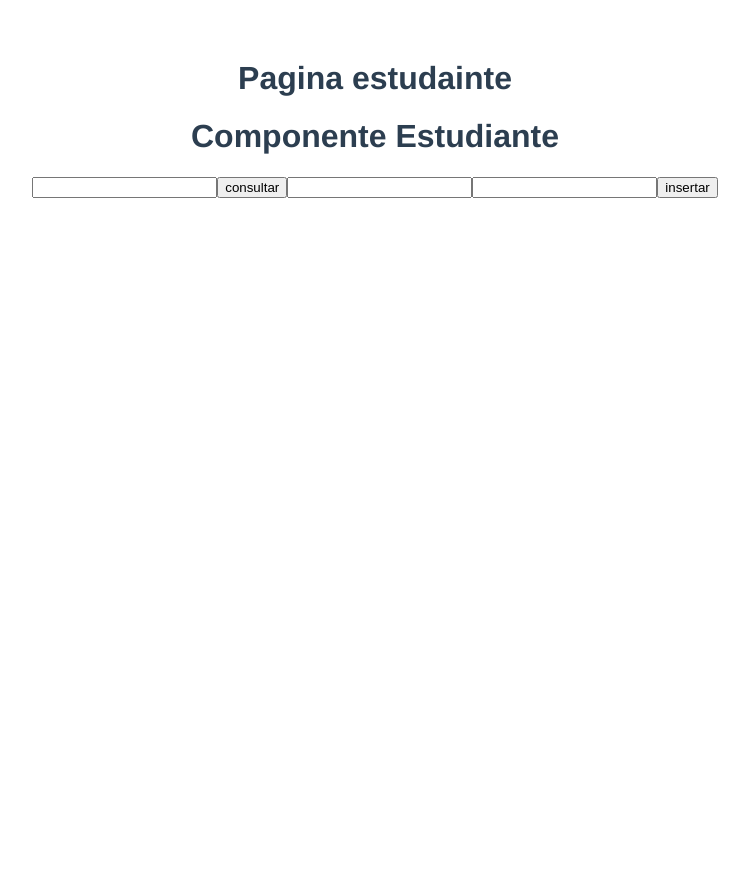
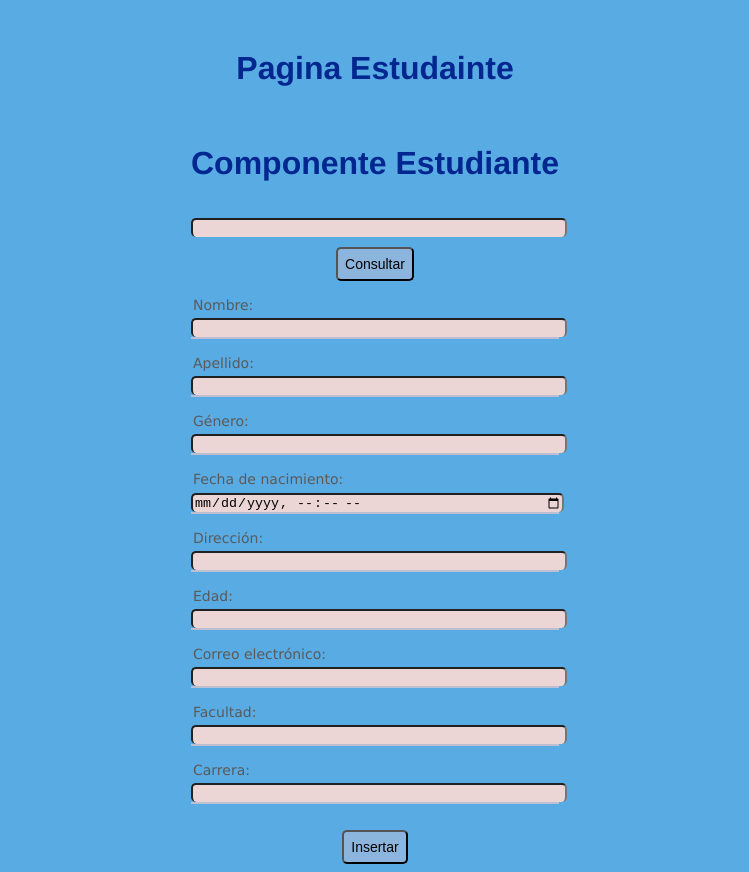
Before and after one commit to KevinDaniel97/pw_vue_u3_p5_kt, a Vue app: page / in a window 1280 px wide. Shown: the whole page, without its empty margins (265-1014 px from the left). Before the commit the page ends 800 px from the top, so only its background shows below. Built offline with nearby package versions, Linux system fonts and the light colour scheme.

Commit message:
Tarea 12

```diff
--- a/src/App.vue
+++ b/src/App.vue
@@ -15,11 +15,6 @@ export default {
 
 <style>
 #app {
-  font-family: Avenir, Helvetica, Arial, sans-serif;
-  -webkit-font-smoothing: antialiased;
-  -moz-osx-font-smoothing: grayscale;
-  text-align: center;
-  color: #2c3e50;
-  margin-top: 60px;
+  margin-top: 50px;
 }
 </style>
--- a/src/components/Estudiante.vue
+++ b/src/components/Estudiante.vue
@@ -1,10 +1,33 @@
 <template>
-  <h1>Componente Estudiante</h1>
-  <input v-model="id" type="text" />
-  <button @click="consultarPorId">consultar</button>
-  <input v-model="nombre" type="text" />
-  <input v-model="apellido" type="text" />
-  <button @click="insertar">insertar</button>
+  <div class="container">
+    <div class="formulario">
+      <h1>Componente Estudiante</h1>
+      <div class="consultar">
+        <input v-model="id" type="text" />
+        <div class="boton">
+          <button @click="consultarPorId">Consultar</button>
+        </div>
+      </div>
+      <div class="insertar">
+        <p type="Nombre: "><input v-model="nombre" type="text" /></p>
+        <p type="Apellido: "><input v-model="apellido" type="text" /></p>
+        <p type="Género: "><input v-model="genero" type="text" /></p>
+        <p type="Fecha de nacimiento: ">
+          <input v-model="fechaNacimiento" type="datetime-local" />
+        </p>
+        <p type="Dirección: "><input v-model="direccion" type="text" /></p>
+        <p type="Edad: "><input v-model="edad" type="text" /></p>
+        <p type="Correo electrónico: ">
+          <input v-model="correo" type="text" />
+        </p>
+        <p type="Facultad: "><input v-model="facultad" type="text" /></p>
+        <p type="Carrera: "><input v-model="carrera" type="text" /></p>
+        <div class="boton">
+          <button @click="insertar">Insertar</button>
+        </div>
+      </div>
+    </div>
+  </div>
 </template>
 
 <script>
@@ -19,6 +42,13 @@ export default {
       id: null,
       nombre: null,
       apellido: null,
+      genero: null,
+      fechaNacimiento: null,
+      direccion: null,
+      edad: null,
+      correo: null,
+      facultad: null,
+      carrera: null,
     };
   },
   methods: {
@@ -27,18 +57,26 @@ export default {
       console.log("desde componente");
       console.log(data);
       this.nombre = data.nombre;
+      this.apellido = data.apellido;
+      this.genero = data.genero;
+      this.fechaNacimiento = data.fechaNacimiento;
+      this.direccion = data.direccion;
+      this.correo = data.correo;
+      this.edad = data.edad;
+      this.facultad = data.facultad;
+      this.carrera = data.carrera;
     },
     async insertar() {
       const estuBody = {
-        nombre: "Dani",
+        nombre: this.nombre,
         apellido: this.apellido,
-        genero: "M",
-        fechaNacimiento: null,
-        direccion: null,
-        edad: 25,
-        correo: "daniel@gmail",
-        facultad: "Ciencias Aplicadas",
-        carrera: "computacion",
+        genero: this.genero,
+        fechaNacimiento: this.fechaNacimiento,
+        direccion: this.direccion,
+        edad: this.edad,
+        correo: this.correo,
+        facultad: this.facultad,
+        carrera: this.carrera,
       };
 
       await insertarFachada(estuBody);
@@ -47,4 +85,70 @@ export default {
 };
 </script>
 <style>
+body {
+  background-color: #59abe3;
+}
+
+.container {
+  display: flex;
+  justify-content: center;
+  align-items: center;
+  font-family: monospace;
+}
+
+.form {
+  width: 340px;
+  height: 450px;
+  background-color: #eecfcf;
+  border-radius: 8px;
+  padding: 20px 30px;
+  box-shadow: 0 0 40px -10px #868181;
+}
+
+p:before {
+  content: attr(type);
+  display: block;
+  margin: 5px 2px;
+  font-size: 14px;
+  color: #5a5a5a;
+  justify-content: left;
+  align-items: left;
+}
+
+input {
+  width: 100%;
+  border-radius: 5px;
+  border-bottom: 1px #ffffff;
+  background: rgb(235, 213, 213);
+  color: rgb(0, 0, 0);
+}
+
+input:focus {
+  border-bottom: 3px solid #78788c;
+}
+label {
+  font-family: "Franklin Gothic Medium", "Arial Narrow", Arial, sans-serif;
+}
+p {
+  font-family: "Lucida Sans", "Lucida Sans Regular", "Lucida Grande",
+    "Lucida Sans Unicode", Geneva, Verdana, sans-serif;
+  border-bottom: 2px solid #bebed2;
+}
+button {
+  align-items: center;
+  border-radius: 5px;
+  padding: 7px;
+  font-size: 14px;
+  background: #8bb5dd;
+  margin-top: 10px;
+}
+h1 {
+  padding-bottom: 15px;
+  color: #00268f;
+  text-align: center;
+  font-family: "Franklin Gothic Medium", "Arial Narrow", Arial, sans-serif;
+}
+.boton {
+  text-align: center;
+}
 </style>
--- a/src/pages/EstudiantePagina.vue
+++ b/src/pages/EstudiantePagina.vue
@@ -1,5 +1,5 @@
 <template>
-  <h1>Pagina estudainte</h1>
+  <h1>Pagina Estudainte</h1>
   <Estudiante />
 </template>
 
@@ -13,4 +13,9 @@ export default {
 };
 </script>
 <style>
+h1 {
+  padding-bottom: 15px;
+  color: #00268f;
+  text-align: center;
+}
 </style>
```
